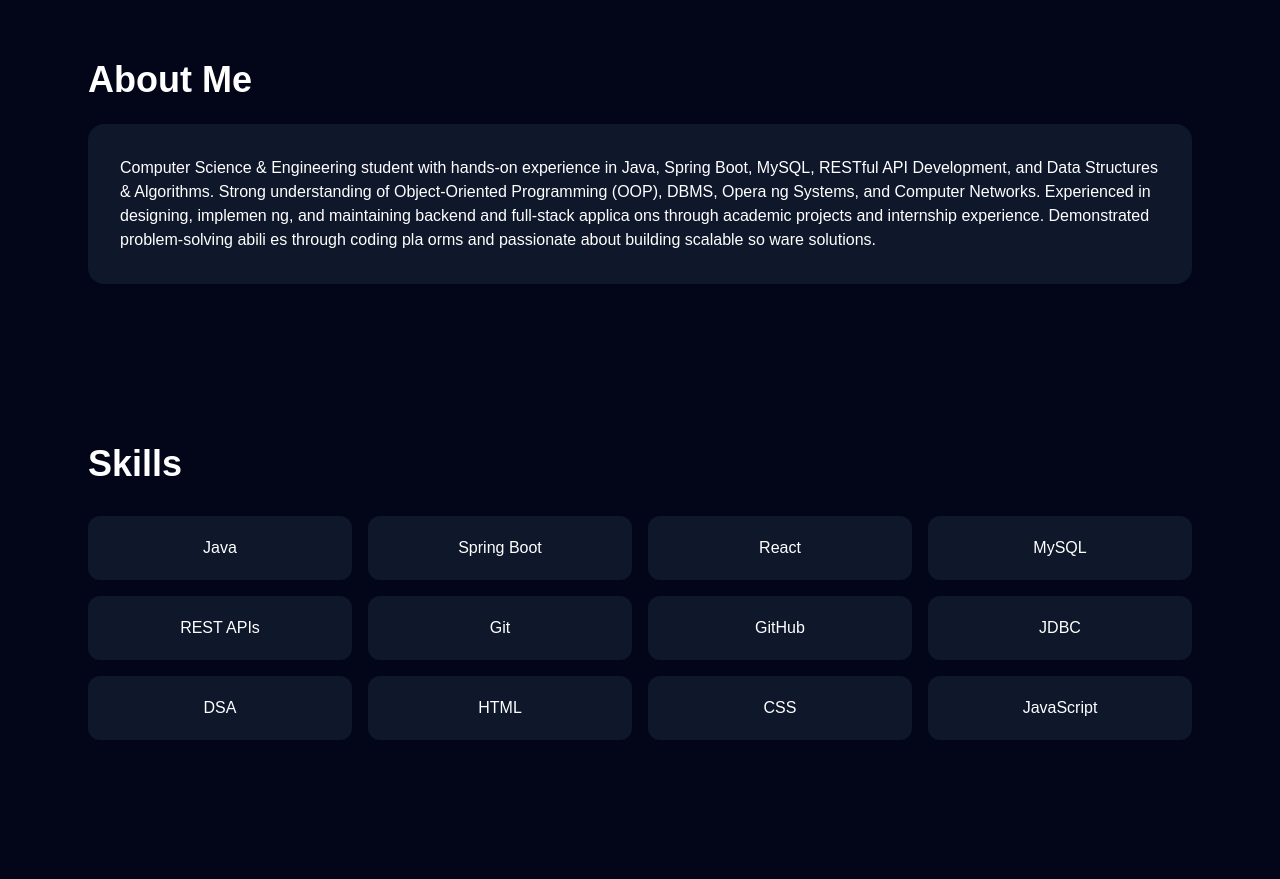
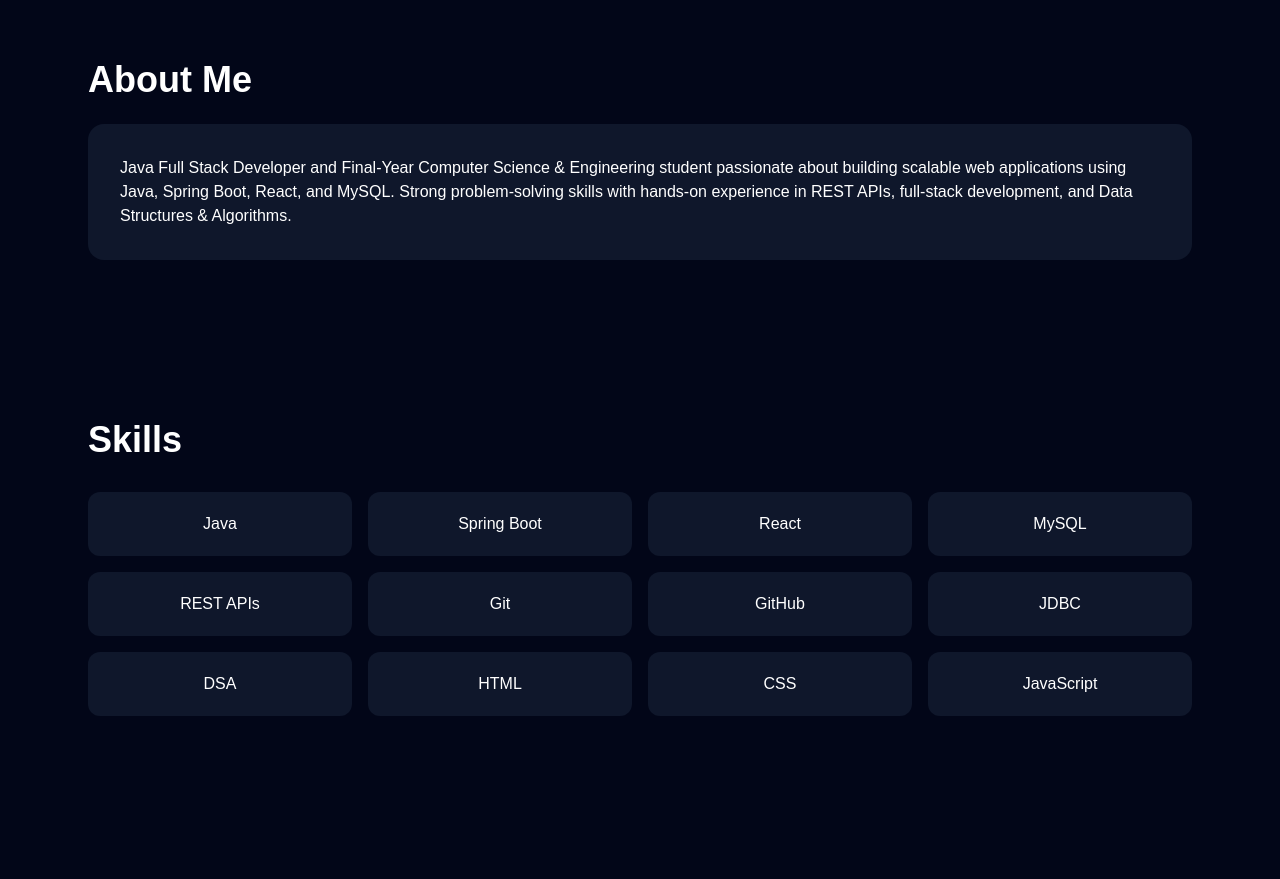
Before and after one commit to chavanswapnil-github/swapnil-portfolio, a Next.js app: page / in a window 1280 px wide. Shown: the part 820-1699 px from the top of the page. Built offline with nearby package versions, Linux system fonts and the light colour scheme.

Commit message:
Portfolio update

```diff
--- a/app/page.tsx
+++ b/app/page.tsx
@@ -77,10 +77,7 @@ export default function Home() {
       <section id="about" className="max-w-6xl mx-auto px-6 py-20">
         <h2 className="text-4xl font-bold mb-6">About Me</h2>
         <div className="bg-slate-900 p-8 rounded-2xl">
-         Computer Science & Engineering student with hands-on experience in Java, Spring Boot, MySQL, RESTful API Development, and Data Structures & Algorithms.
-Strong understanding of Object-Oriented Programming (OOP), DBMS, Opera ng Systems, and Computer Networks. Experienced in designing, implemen ng,
-and maintaining backend and full-stack applica ons through academic projects and internship experience. Demonstrated problem-solving abili es through
-coding pla orms and passionate about building scalable so ware solutions.
+         Java Full Stack Developer and Final-Year Computer Science & Engineering student passionate about building scalable web applications using Java, Spring Boot, React, and MySQL. Strong problem-solving skills with hands-on experience in REST APIs, full-stack development, and Data Structures & Algorithms.
         </div>
       </section>
 
```
